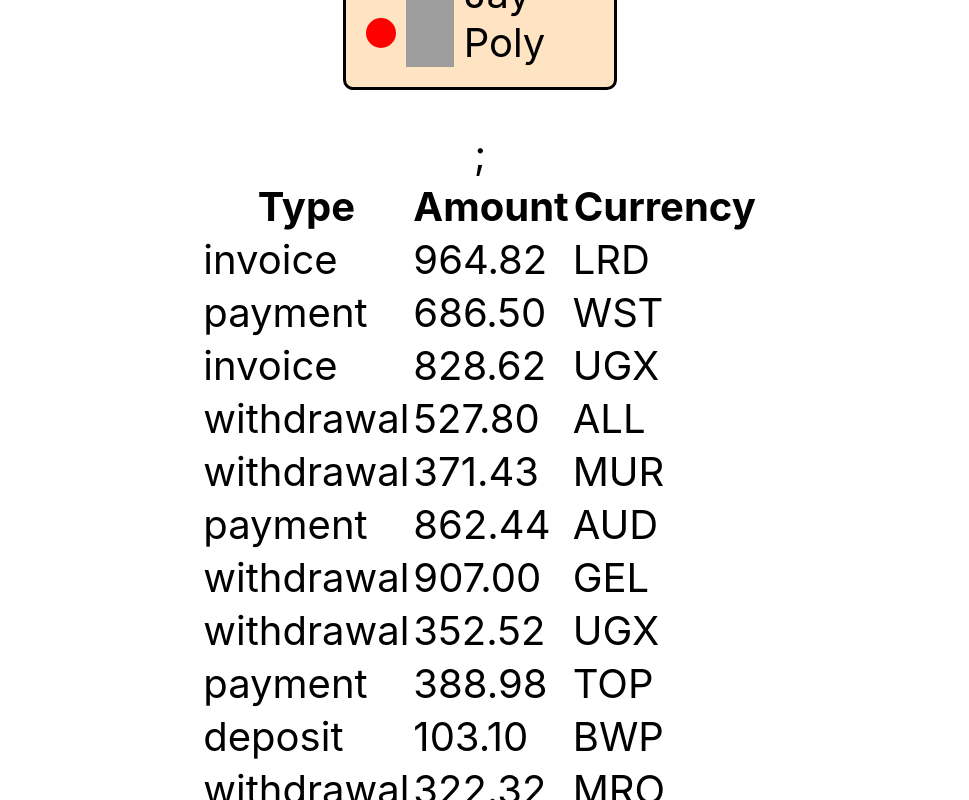
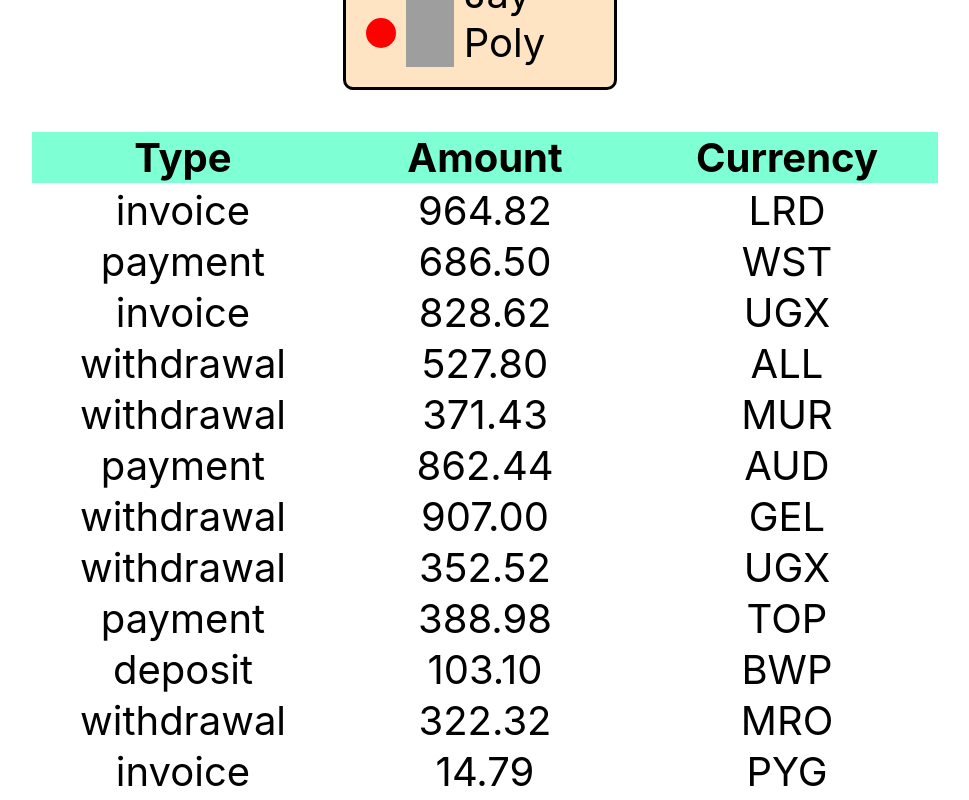
Before and after one commit to telezhka/goit-react-hw-01-components, a React (Create React App) app: page / in a window 1280 px wide. Shown: the part 1300-2100 px from the top of the page, without its empty margins (160-1129 px from the left). Built offline with nearby package versions, Linux system fonts and the light colour scheme; grey boxes are pictures that could not be loaded.

Commit message:
style-transact

```diff
--- a/src/components/App.jsx
+++ b/src/components/App.jsx
@@ -28,8 +28,8 @@ export const App = () => {
           stats={user.stats}
       />
       <Statistics title="Upload stats" stats={data} />
-      <FriendList friends={friends} />;
-      <TransactionHistory items={transactions} />;
+      <FriendList friends={friends} />
+      <TransactionHistory items={transactions} />
     </div>
   );
 };
--- a/src/components/Transactions.jsx
+++ b/src/components/Transactions.jsx
@@ -1,19 +1,20 @@
+import css from '../styles/Transactions.module.css'
 export const TransactionHistory = ({ items }) => (
-    <table className="transaction-history">
+    <table className={css.transactionHistory}>
   <thead>
-    <tr>
-      <th>Type</th>
-      <th>Amount</th>
-      <th>Currency</th>
+    <tr className={css.tr}>
+      <th className={css.th}>Type</th>
+      <th className={css.th}>Amount</th>
+      <th className={css.th}>Currency</th>
     </tr>
   </thead>
 
         <tbody>
             {items.map(({ id, type, amount, currency }) =>
-                <tr key={id}>
-                    <td>{type}</td>
-                    <td>{amount}</td>
-                    <td>{currency}</td>
+                <tr key={id} className={css.tr}>
+                    <td className={css.td}>{type}</td>
+                    <td className={css.td}>{amount}</td>
+                    <td className={css.td}>{currency}</td>
                 </tr>
             )}
         </tbody>
--- /dev/null
+++ b/src/styles/Transactions.module.css
@@ -0,0 +1,18 @@
+.transactionHistory .th {
+  background-color: aquamarine;
+  display: block;
+  width: 300px;
+  text-align: center;
+}
+.transactionHistory .td {
+  display: block;
+  width: 300px;
+  text-align: center;
+}
+.tr {
+  display: flex;
+}
+.transactionHistory {
+  display: block;
+  width: 900px;
+}
```
